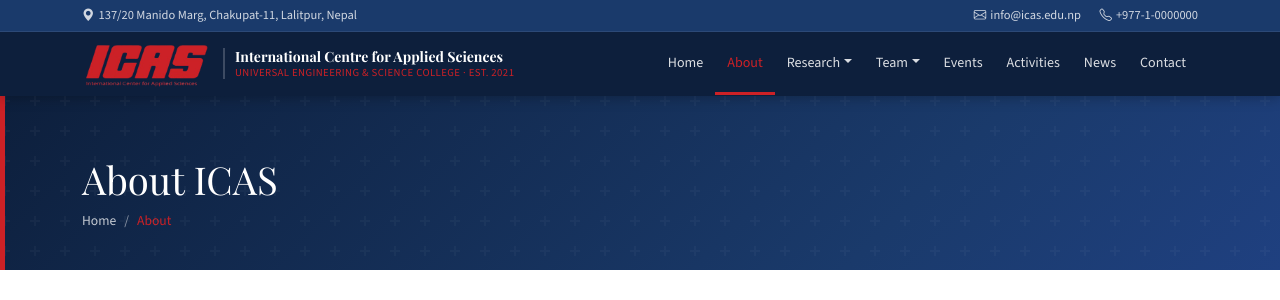
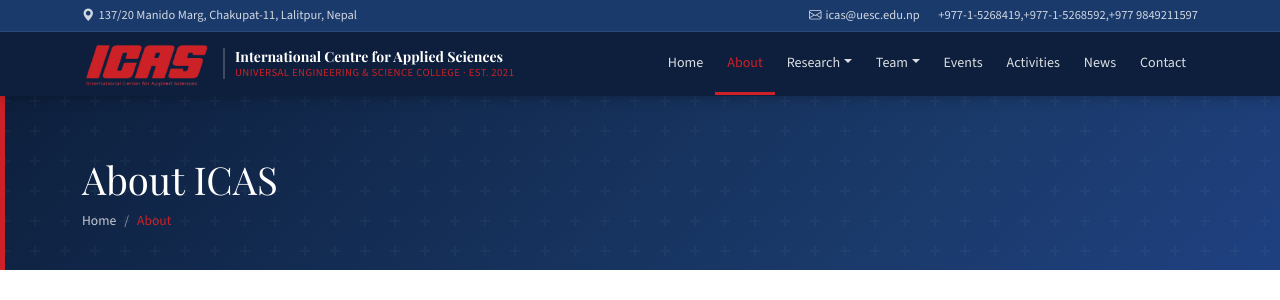
Before and after one commit to pollengun/ICAS-Website, a Django app: page /about/ in a window 1280 px wide. Shown: the top 300 px of the page. Run offline with Django 5.2, Linux system fonts and the light colour scheme.

Commit message:
Corrected email and phone no. in navbar(top info bar)

```diff
--- a/icas/templates/icas/base.html
+++ b/icas/templates/icas/base.html
@@ -367,8 +367,8 @@
     <div class="container d-flex justify-content-between align-items-center">
       <span><i class="bi bi-geo-alt-fill me-1"></i>137/20 Manido Marg, Chakupat-11, Lalitpur, Nepal</span>
       <span>
-        <a href="mailto:info@icas.edu.np" class="me-3"><i class="bi bi-envelope me-1"></i>info@icas.edu.np</a>
-        <a href="tel:+977-1-0000000"><i class="bi bi-telephone me-1"></i>+977-1-0000000</a>
+        <a href="mailto:icas@uesc.edu.np" class="me-3"><i class="bi bi-envelope me-1"></i>icas@uesc.edu.np</a>
+        <a href="tel:+977-1-5268419">+977-1-5268419</a>,<a href="tel:+977-1-5268592">+977-1-5268592</a>,<a href="tel:+977 9849211597">+977 9849211597</a>
       </span>
     </div>
   </div>
```
